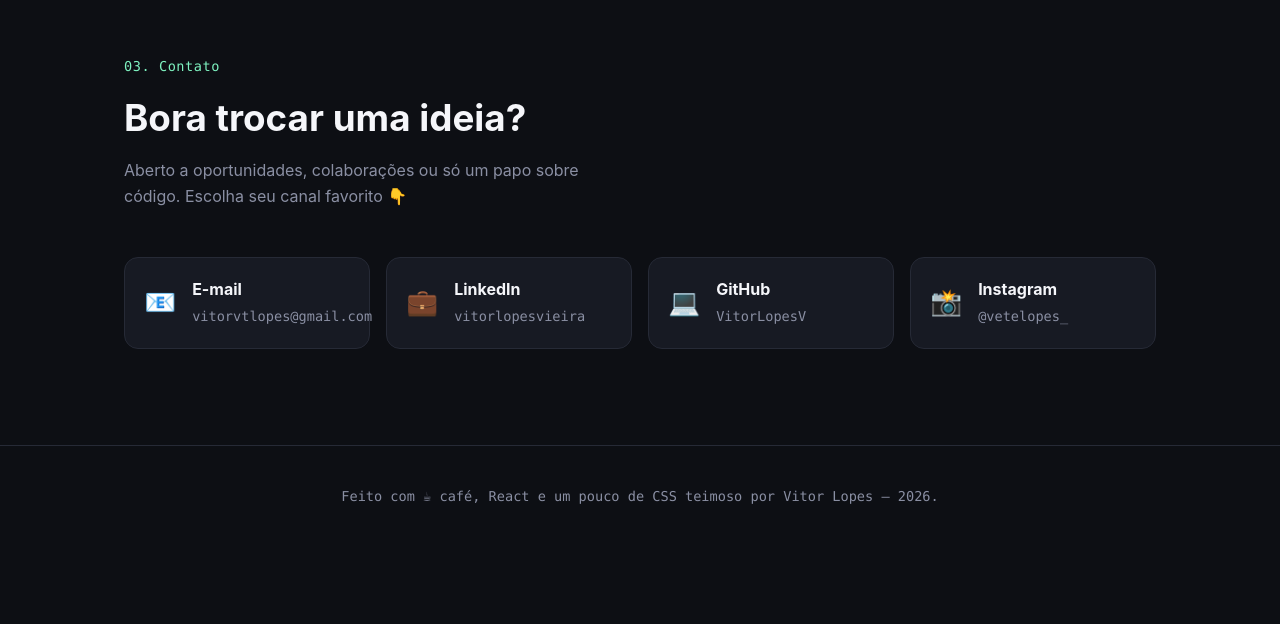
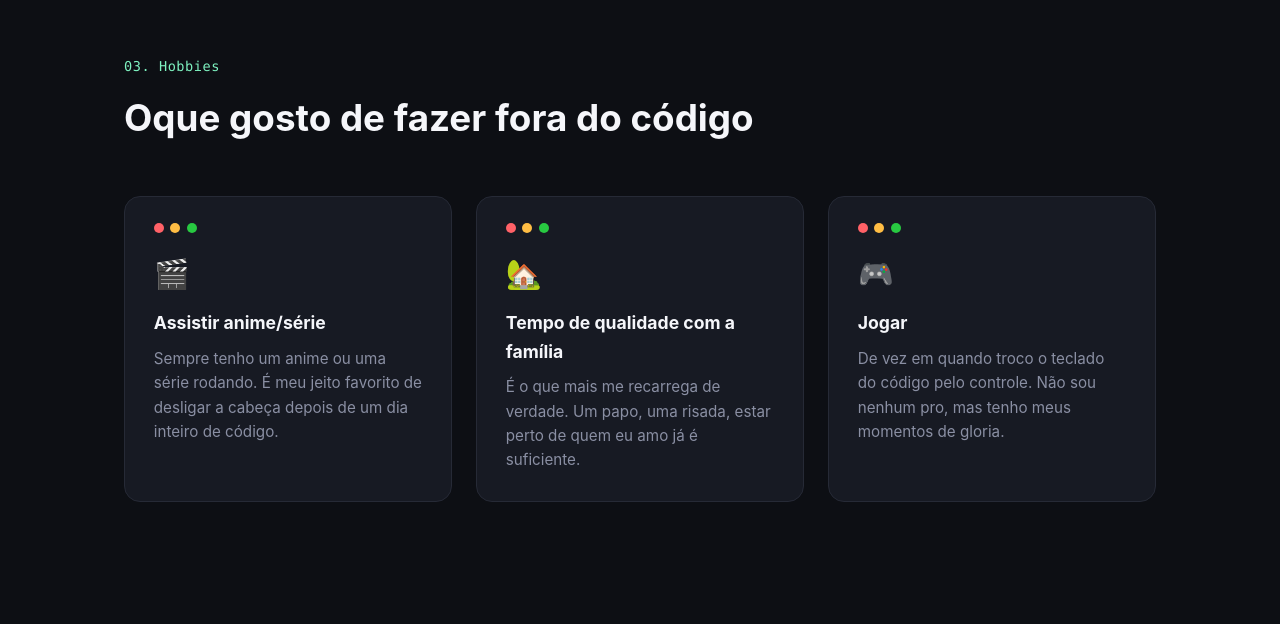
Before and after one commit to VitorLopesV/my-portfolio, a React (Vite) app: page / in a window 1280 px wide. Shown: the part 1736-2360 px from the top of the page. Before the commit the page ends 2283 px from the top, so only its background shows below. Built offline with nearby package versions, Linux system fonts and the light colour scheme.

Commit message:
feat: substituir seção "Sobre mim" por seção "Hobbies"
Remove o componente About e adiciona uma seção de Hobbies no lugar,
com link correspondente na navbar e ajuste do número da tag na seção
de Contato.

```diff
--- a/src/App.css
+++ b/src/App.css
@@ -274,6 +274,7 @@
 /* ---------- About ---------- */
 .about,
 .projects,
+.hobbies,
 .contact {
   opacity: 0;
   transform: translateY(24px);
@@ -282,6 +283,7 @@
 
 .about.is-visible,
 .projects.is-visible,
+.hobbies.is-visible,
 .contact.is-visible {
   opacity: 1;
   transform: translateY(0);
@@ -416,6 +418,68 @@
   gap: 0.5rem;
 }
 
+/* ---------- Hobbies ---------- */
+.hobbies__grid {
+  display: grid;
+  grid-template-columns: repeat(auto-fit, minmax(240px, 1fr));
+  gap: 1.5rem;
+}
+
+.hobby-card {
+  position: relative;
+  background: var(--surface);
+  border: 1px solid var(--border);
+  border-radius: 16px;
+  padding: 1.6rem 1.8rem 1.8rem;
+  transition: border-color 0.2s ease, transform 0.2s ease;
+}
+
+.hobby-card:hover {
+  border-color: var(--accent);
+  transform: translateY(-4px);
+}
+
+.hobby-card__dots {
+  display: flex;
+  gap: 0.4rem;
+  margin-bottom: 1.1rem;
+}
+
+.hobby-card__dots span {
+  width: 10px;
+  height: 10px;
+  border-radius: 50%;
+  background: var(--border);
+}
+
+.hobby-card__dots span:nth-child(1) {
+  background: #ff6167;
+}
+
+.hobby-card__dots span:nth-child(2) {
+  background: #ffbd44;
+}
+
+.hobby-card__dots span:nth-child(3) {
+  background: #28c941;
+}
+
+.hobby-card__emoji {
+  font-size: 1.8rem;
+  display: inline-block;
+  margin-bottom: 0.8rem;
+}
+
+.hobby-card h3 {
+  font-size: 1.1rem;
+  margin-bottom: 0.6rem;
+}
+
+.hobby-card p {
+  color: var(--text-dim);
+  font-size: 0.95rem;
+}
+
 /* ---------- Contact ---------- */
 .contact__lead {
   color: var(--text-dim);
--- a/src/App.jsx
+++ b/src/App.jsx
@@ -1,6 +1,7 @@
 import Navbar from './components/Navbar'
 import Hero from './components/Hero'
 import Projects from './components/Projects'
+import Hobbies from './components/Hobbies'
 import Contact from './components/Contact'
 import Footer from './components/Footer'
 import './App.css'
@@ -12,6 +13,7 @@ function App() {
       <main>
         <Hero />
         <Projects />
+        <Hobbies />
         <Contact />
       </main>
       <Footer />
--- a/src/components/Contact.jsx
+++ b/src/components/Contact.jsx
@@ -34,7 +34,7 @@ function Contact() {
     <section id="contato" className="section">
       <div ref={ref} className={`contact ${visible ? 'is-visible' : ''}`}>
         <div className="section__heading">
-          <span className="section__tag">03. Contato</span>
+          <span className="section__tag">04. Contato</span>
           <h2>Bora trocar uma ideia?</h2>
           <p className="contact__lead">
             Aberto a oportunidades, colaborações ou só um papo sobre código.
--- /dev/null
+++ b/src/components/Hobbies.jsx
@@ -0,0 +1,54 @@
+import { useReveal } from '../hooks/useReveal'
+
+const HOBBIES = [
+  {
+    name: 'Assistir anime/série',
+    emoji: '🎬',
+    description:
+      'Sempre tenho um anime ou uma série rodando. É meu jeito favorito de desligar a cabeça depois de um dia inteiro de código.',
+  },
+  {
+    name: 'Tempo de qualidade com a família',
+    emoji: '🏡',
+    description:
+      'É o que mais me recarrega de verdade. Um papo, uma risada, estar perto de quem eu amo já é suficiente.',
+  },
+  {
+    name: 'Jogar',
+    emoji: '🎮',
+    description:
+      'De vez em quando troco o teclado do código pelo controle. Não sou nenhum pro, mas tenho meus momentos de gloria.',
+  },
+]
+
+function Hobbies() {
+  const [ref, visible] = useReveal()
+
+  return (
+    <section id="hobbies" className="section">
+      <div ref={ref} className={`hobbies ${visible ? 'is-visible' : ''}`}>
+        <div className="section__heading">
+          <span className="section__tag">03. Hobbies</span>
+          <h2>Oque gosto de fazer fora do código</h2>
+        </div>
+
+        <div className="hobbies__grid">
+          {HOBBIES.map((hobby) => (
+            <article key={hobby.name} className="hobby-card">
+              <div className="hobby-card__dots" aria-hidden="true">
+                <span />
+                <span />
+                <span />
+              </div>
+              <span className="hobby-card__emoji">{hobby.emoji}</span>
+              <h3>{hobby.name}</h3>
+              <p>{hobby.description}</p>
+            </article>
+          ))}
+        </div>
+      </div>
+    </section>
+  )
+}
+
+export default Hobbies
--- a/src/components/Navbar.jsx
+++ b/src/components/Navbar.jsx
@@ -3,6 +3,7 @@ import { useEffect, useState } from 'react'
 const LINKS = [
   { href: '#topo', label: 'Sobre mim' },
   { href: '#projetos', label: 'Projetos' },
+  { href: '#hobbies', label: 'Hobbies' },
   { href: '#contato', label: 'Contato' },
 ]
 
```
Also changed, not shown: src/components/About.jsx (deleted, +0 -53 lines).
